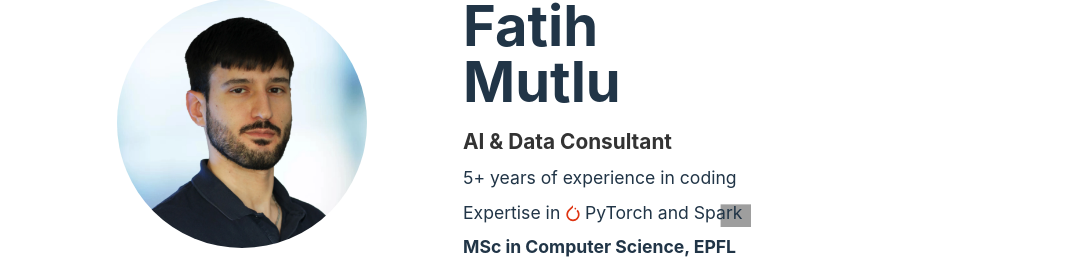
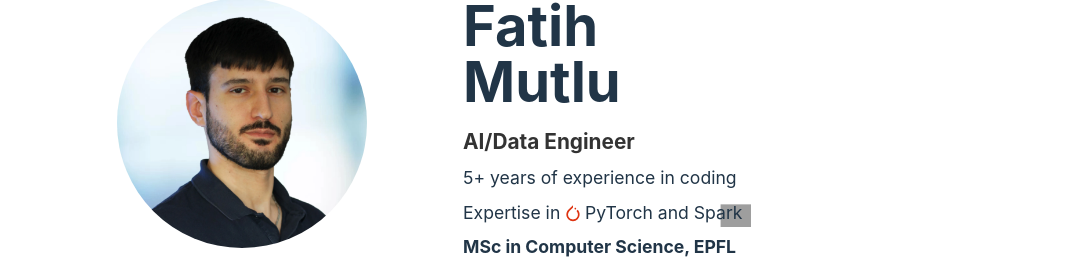
Before and after one commit to fmutlu/portfolio, a Svelte app: page / in a window 1280 px wide. Shown: the part 98-357 px from the top of the page, without its empty margins (141-1228 px from the left). Built offline with nearby package versions, Linux system fonts and the light colour scheme; grey boxes are pictures that could not be loaded.

Commit message:
Update App.svelte

```diff
--- a/src/App.svelte
+++ b/src/App.svelte
@@ -61,7 +61,7 @@ const projects = [
             <h1>Mutlu</h1>
           </div>
           <div class="details">
-            <p class="title"><strong>AI & Data Consultant</strong></p>
+            <p class="title"><strong>AI/Data Engineer</strong></p>
             <p>5+ years of experience in coding</p>
             <p style="position: relative;">Expertise in &nbsp
               <img src="/pytorch_logo.svg" alt="Pytorch" class="tech-logo pytorch-logo" />
```
